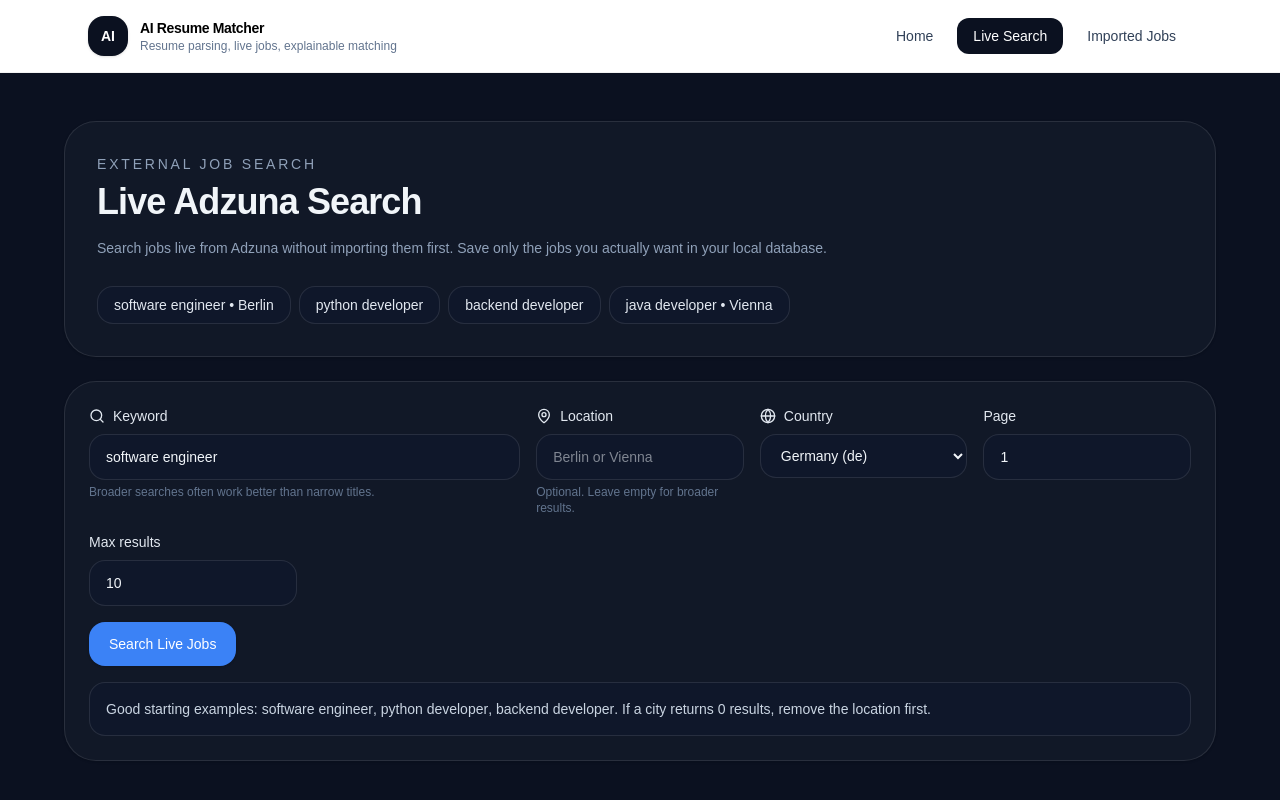
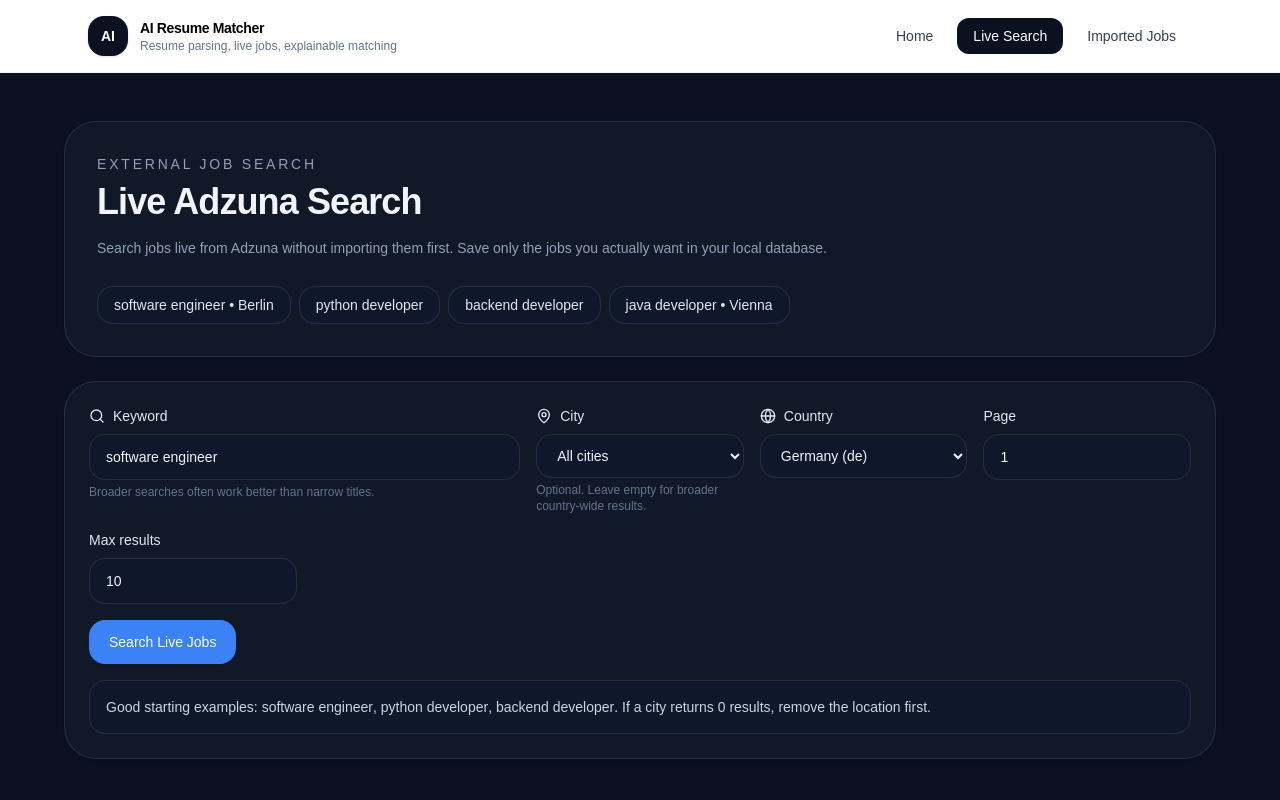
Before and after one commit to EhsanEmamian/ai-resume-matcher, a Next.js app in the folder frontend/: page /live-jobs in a window 1280 px wide. Shown: the top 800 px of the page. Built offline with nearby package versions, Linux system fonts and the light colour scheme.

Commit message:
feat: improve live job search with locations and autocomplete

```diff
--- a/frontend/src/app/live-jobs/LiveJobsClient.tsx
+++ b/frontend/src/app/live-jobs/LiveJobsClient.tsx
@@ -9,18 +9,13 @@
 import Footer from "@/components/Footer";
 import { Skeleton, SkeletonCard } from "@/components/Skeleton";
 import AlertBanner from "@/components/AlertBanner";
+import { LOCATIONS } from "@/lib/locations";
+import { filterJobTitleSuggestions } from "@/lib/jobTitleSuggestions";
 import {
   importExternalJob,
   searchExternalJobs,
   type ExternalJobItem,
 } from "@/lib/api";
-
-const COUNTRY_OPTIONS = [
-  { value: "de", label: "Germany (de)" },
-  { value: "at", label: "Austria (at)" },
-  { value: "gb", label: "United Kingdom (gb)" },
-  { value: "us", label: "United States (us)" },
-];
 
 const PRESET_SEARCHES = [
   { keyword: "software engineer", location: "Berlin", country: "de" },
@@ -51,6 +46,15 @@
   const [savedJobIds, setSavedJobIds] = useState<Record<string, string>>({});
   const [savingJobIds, setSavingJobIds] = useState<string[]>([]);
 
+  const availableCities = LOCATIONS[country]?.cities ?? [];
+  const keywordSuggestions = filterJobTitleSuggestions(keyword);
+  const showKeywordSuggestions =
+    keyword.trim().length > 0 &&
+    keywordSuggestions.length > 0 &&
+    !keywordSuggestions.some(
+      (item) => item.toLowerCase() === keyword.trim().toLowerCase()
+    );
+
   useEffect(() => {
     const keywordFromUrl = searchParams.get("keyword");
     const locationFromUrl = searchParams.get("location");
@@ -68,6 +72,12 @@
       setCountry(countryFromUrl);
     }
   }, [searchParams]);
+
+  useEffect(() => {
+    if (location && !availableCities.includes(location)) {
+      setLocation("");
+    }
+  }, [country, location, availableCities]);
 
   if (loading && !searched) {
     return (
@@ -197,7 +207,7 @@
               onSubmit={handleSubmit}
               className="grid gap-4 md:grid-cols-2 lg:grid-cols-5"
             >
-              <div className="lg:col-span-2">
+              <div className="relative lg:col-span-2">
                 <label className="mb-2 flex items-center gap-2 text-sm font-medium text-slate-200">
                   <Search size={16} />
                   Keyword
@@ -207,7 +217,24 @@
                   onChange={(e) => setKeyword(e.target.value)}
                   className="block w-full rounded-2xl border border-white/10 bg-[#0f172a] px-4 py-3 text-sm text-slate-100"
                   placeholder="software engineer"
+                  autoComplete="off"
                 />
+
+                {showKeywordSuggestions && (
+                  <div className="absolute z-20 mt-2 w-full overflow-hidden rounded-2xl border border-white/10 bg-[#111827] shadow-lg">
+                    {keywordSuggestions.map((suggestion) => (
+                      <button
+                        key={suggestion}
+                        type="button"
+                        onClick={() => setKeyword(suggestion)}
+                        className="block w-full border-b border-white/5 px-4 py-3 text-left text-sm text-slate-200 last:border-b-0 hover:bg-white/5"
+                      >
+                        {suggestion}
+                      </button>
+                    ))}
+                  </div>
+                )}
+
                 <p className="mt-1 text-xs text-slate-500">
                   Broader searches often work better than narrow titles.
                 </p>
@@ -216,16 +243,22 @@
               <div>
                 <label className="mb-2 flex items-center gap-2 text-sm font-medium text-slate-200">
                   <MapPin size={16} />
-                  Location
+                  City
                 </label>
-                <input
+                <select
                   value={location}
                   onChange={(e) => setLocation(e.target.value)}
                   className="block w-full rounded-2xl border border-white/10 bg-[#0f172a] px-4 py-3 text-sm text-slate-100"
-                  placeholder="Berlin or Vienna"
-                />
+                >
+                  <option value="">All cities</option>
+                  {availableCities.map((city) => (
+                    <option key={city} value={city}>
+                      {city}
+                    </option>
+                  ))}
+                </select>
                 <p className="mt-1 text-xs text-slate-500">
-                  Optional. Leave empty for broader results.
+                  Optional. Leave empty for broader country-wide results.
                 </p>
               </div>
 
@@ -239,9 +272,9 @@
                   onChange={(e) => setCountry(e.target.value)}
                   className="block w-full rounded-2xl border border-white/10 bg-[#0f172a] px-4 py-3 text-sm text-slate-100"
                 >
-                  {COUNTRY_OPTIONS.map((option) => (
-                    <option key={option.value} value={option.value}>
-                      {option.label}
+                  {Object.entries(LOCATIONS).map(([value, config]) => (
+                    <option key={value} value={value}>
+                      {config.label} ({value})
                     </option>
                   ))}
                 </select>
--- /dev/null
+++ b/frontend/src/lib/jobTitleSuggestions.ts
@@ -0,0 +1,47 @@
+export const JOB_TITLE_SUGGESTIONS = [
+  "Backend Engineer",
+  "Backend Developer",
+  "Frontend Engineer",
+  "Frontend Developer",
+  "Full Stack Engineer",
+  "Full Stack Developer",
+  "Python Developer",
+  "Python Backend Developer",
+  "Python Engineer",
+  "Java Developer",
+  "Java Backend Developer",
+  "Software Engineer",
+  "Software Developer",
+  "Junior Software Developer",
+  "Junior Backend Developer",
+  "Junior Backend Engineer",
+  "Junior Python Developer",
+  "AI Engineer",
+  "AI Integration Engineer",
+  "Data Engineer",
+  "DevOps Engineer",
+  "Cloud Engineer",
+  "API Developer",
+  "FastAPI Developer",
+  "Django Developer",
+  "Business Analyst",
+  "BI Developer",
+  "Data Analyst",
+];
+
+export function filterJobTitleSuggestions(input: string): string[] {
+  const value = input.trim().toLowerCase();
+  if (!value) return [];
+
+  const startsWith = JOB_TITLE_SUGGESTIONS.filter((item) =>
+    item.toLowerCase().startsWith(value)
+  );
+
+  const contains = JOB_TITLE_SUGGESTIONS.filter(
+    (item) =>
+      !item.toLowerCase().startsWith(value) &&
+      item.toLowerCase().includes(value)
+  );
+
+  return [...startsWith, ...contains].slice(0, 6);
+}
--- /dev/null
+++ b/frontend/src/lib/locations.ts
@@ -0,0 +1,50 @@
+export const LOCATIONS: Record<
+  string,
+  { label: string; cities: string[] }
+> = {
+  at: {
+    label: "Austria",
+    cities: ["Vienna", "Graz", "Linz", "Salzburg", "Innsbruck", "Klagenfurt"],
+  },
+  de: {
+    label: "Germany",
+    cities: [
+      "Berlin",
+      "Munich",
+      "Hamburg",
+      "Frankfurt",
+      "Cologne",
+      "Stuttgart",
+      "Düsseldorf",
+      "Leipzig",
+      "Dresden",
+      "Nuremberg",
+    ],
+  },
+  gb: {
+    label: "United Kingdom",
+    cities: [
+      "London",
+      "Manchester",
+      "Birmingham",
+      "Leeds",
+      "Glasgow",
+      "Edinburgh",
+      "Bristol",
+      "Liverpool",
+    ],
+  },
+  us: {
+    label: "United States",
+    cities: [
+      "New York",
+      "San Francisco",
+      "Seattle",
+      "Austin",
+      "Boston",
+      "Chicago",
+      "Los Angeles",
+      "Denver",
+    ],
+  },
+};
```
